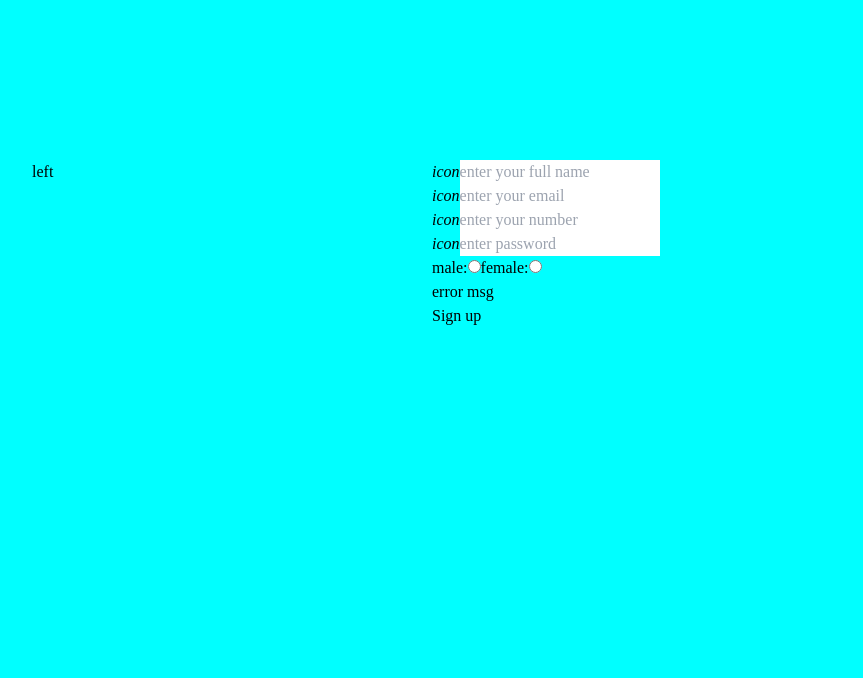
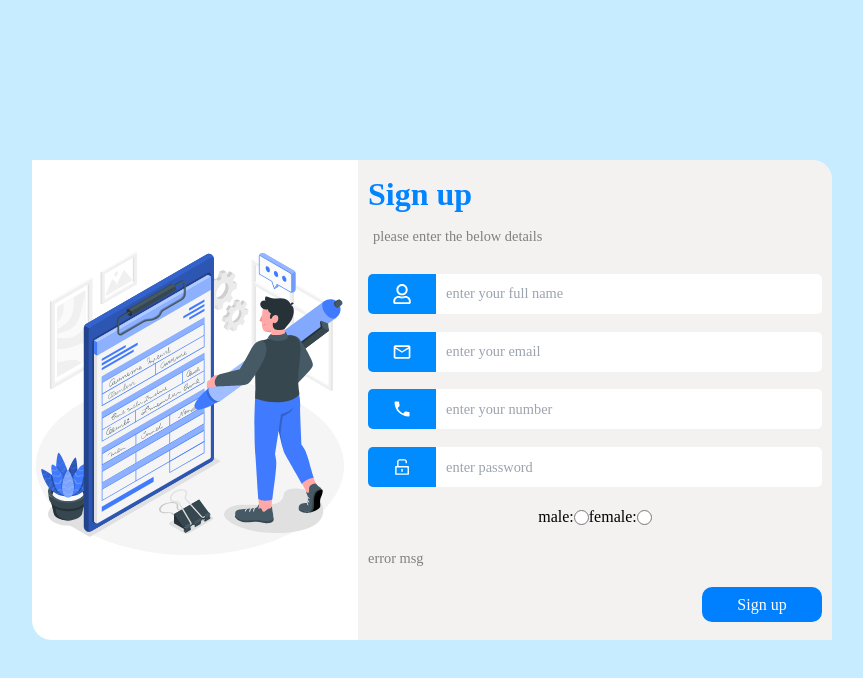
Before and after one commit to shailendrapawar/CloudSnap, a React (Vite) app in the folder frontend/: page /register in a window 1280 px wide. Shown: the top 678 px of the page, without its empty margins (208-1071 px from the left). Built offline with nearby package versions, Linux system fonts and the light colour scheme.

Commit message:
register page deisgning done

```diff
--- a/frontend/src/components/authPages/RegisterPage.jsx
+++ b/frontend/src/components/authPages/RegisterPage.jsx
@@ -1,23 +1,30 @@
 import React from 'react'
 import './auth.css'
+
+import { FaRegUser } from "react-icons/fa";
+import { MdOutlineMail } from "react-icons/md";
+import { MdLocalPhone } from "react-icons/md";
+import { AiOutlineUnlock } from "react-icons/ai";
 
 const RegisterPage = () => {
     return (
         <div className='register-page'>
             <main className='register-body'>
-                <section className='register-left'>left</section>
+                <section className='register-left'></section>
                 <section className='register-right'>
-                    <form>
-                        <div className='name-div'><i>icon</i><input type='text' placeholder='enter your full name'></input></div>
-                        <div className='email-div'><i>icon</i><input type='email' placeholder='enter your email'></input></div>
-                        <div className='number-div'><i>icon</i><input type='number' placeholder='enter your number'></input></div>
-                        <div className='password-div'><i>icon</i><input type='text' placeholder='enter password'></input></div>
-                        <div className='gender-div'>
+                <h1>Sign up</h1>
+                <p>please enter the below details</p>
+                    <form className='register-form'>
+                        <div className='name-div'><i><FaRegUser /></i><input type='text' placeholder='enter your full name'></input></div>
+                        <div className='email-div'><i><MdOutlineMail/></i><input type='email' placeholder='enter your email'></input></div>
+                        <div className='number-div'><i><MdLocalPhone /></i><input type='number' placeholder='enter your number'></input></div>
+                        <div className='password-div'><i><AiOutlineUnlock /></i><input type='text' placeholder='enter password'></input></div>
+
+                        <aside className='gender-div'>
                             <label>male:</label><input name='gender' value='male' type='radio'></input>
-                            <label>female:</label><input name='gender' value='female' type='radio'></input>
-                        </div>
-
-                        <div className='error-div'>error msg</div>
+                            <label className='pl-10'>female:</label><input name='gender' value='female' type='radio'></input>
+                        </aside>
+                        <span className='error-msg text-center'>error msg</span>
                         <button className='signup-btn'>Sign up</button>
                     </form>
                 </section>
--- a/frontend/src/components/authPages/auth.css
+++ b/frontend/src/components/authPages/auth.css
@@ -1,6 +1,6 @@
 .login-page,.register-page{
     height: 100vh;
-    background-color: aqua;
+    background-color:rgba(0, 170, 255, 0.218);
     display: flex;
     justify-content: center;
     align-items: center;
@@ -10,7 +10,96 @@
     max-width: 800px;
     height: 60%;
     display: flex;
+    border-radius: 0px 20px 0px 20px;
+    overflow: hidden;
 }
-.login-body section,.register-body section{
+.login-body section{
     width: 50%;
 }
+.register-body{
+    background-color: white;
+    gap: 10px;
+}
+.register-right{
+    display: flex;
+    flex-direction: column;
+    justify-content: space-between;
+    width: 60%;
+    background-color: #f4f1f1;
+}
+.register-right h1{
+    font-size: 2rem;
+    padding-left: 10px;
+    color: rgb(0, 132, 255);
+    margin-top: 10px;
+    font-weight: 600;
+}
+.register-right p{
+    font-size: 0.9rem;
+    padding-left: 15px;
+    color: grey;
+}
+.register-form{
+    height: 80%;
+    display: flex;
+    flex-direction: column;
+    justify-content: space-evenly;
+    padding-left: 10px;
+    padding-right: 10px;
+    position: relative;
+}
+
+.register-form div{
+    height: 40px;
+    display: flex;
+    border-radius: 5px;
+    overflow: hidden;
+}
+.register-form div i{
+    width: 15%;
+    background-color: rgb(0, 140, 255);
+    padding: 10px;
+    color: white;
+}
+.register-form div i svg{
+    height: 100%;
+    width: 100%;
+}
+.register-form div input{
+    height: 100%;
+    width: 85%;
+    outline: none;
+    padding-left: 10px;
+    font-size: 0.9rem;
+}
+.gender-div{
+    height: 25px;
+    display: flex;
+    align-items: center;
+    justify-content: center;
+}
+.gender-div input{
+    height: 15px;
+    width: 15px;
+}
+.error-msg{
+    font-size: 0.9rem;
+    color: grey;
+}
+.signup-btn{
+background-color: rgb(0, 128, 255);
+width: 120px;
+height: 35px;
+align-self: flex-end;
+border-radius: 10px;
+color: white;
+border: 2px solid rgb(0, 128, 255) ;
+
+}
+.register-left{
+    background-image: url('./register-image.svg');
+    background-size: contain;
+    background-repeat: no-repeat;
+    background-position: center;
+    width: 40%;
+}
```
Also changed, not shown: frontend/src/components/authPages/register-image.svg (added).
